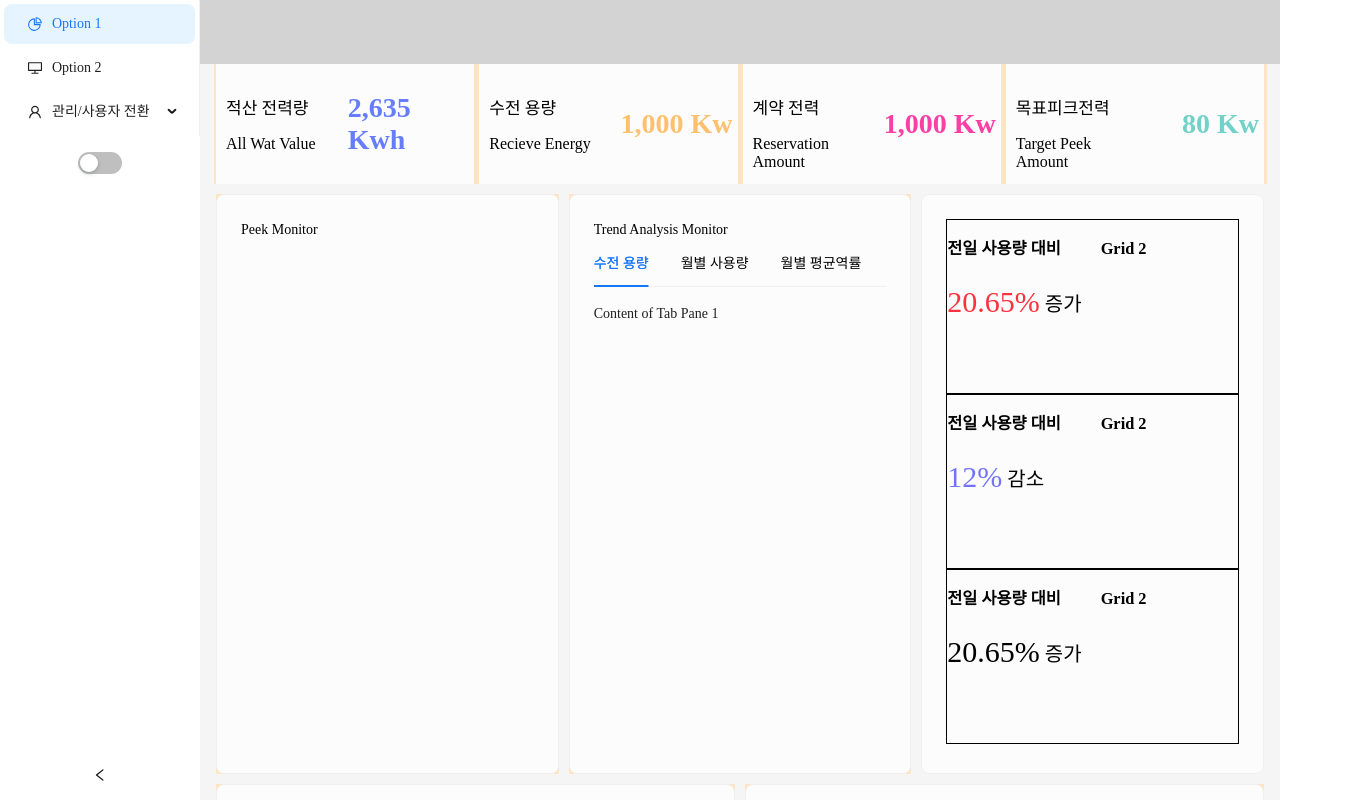
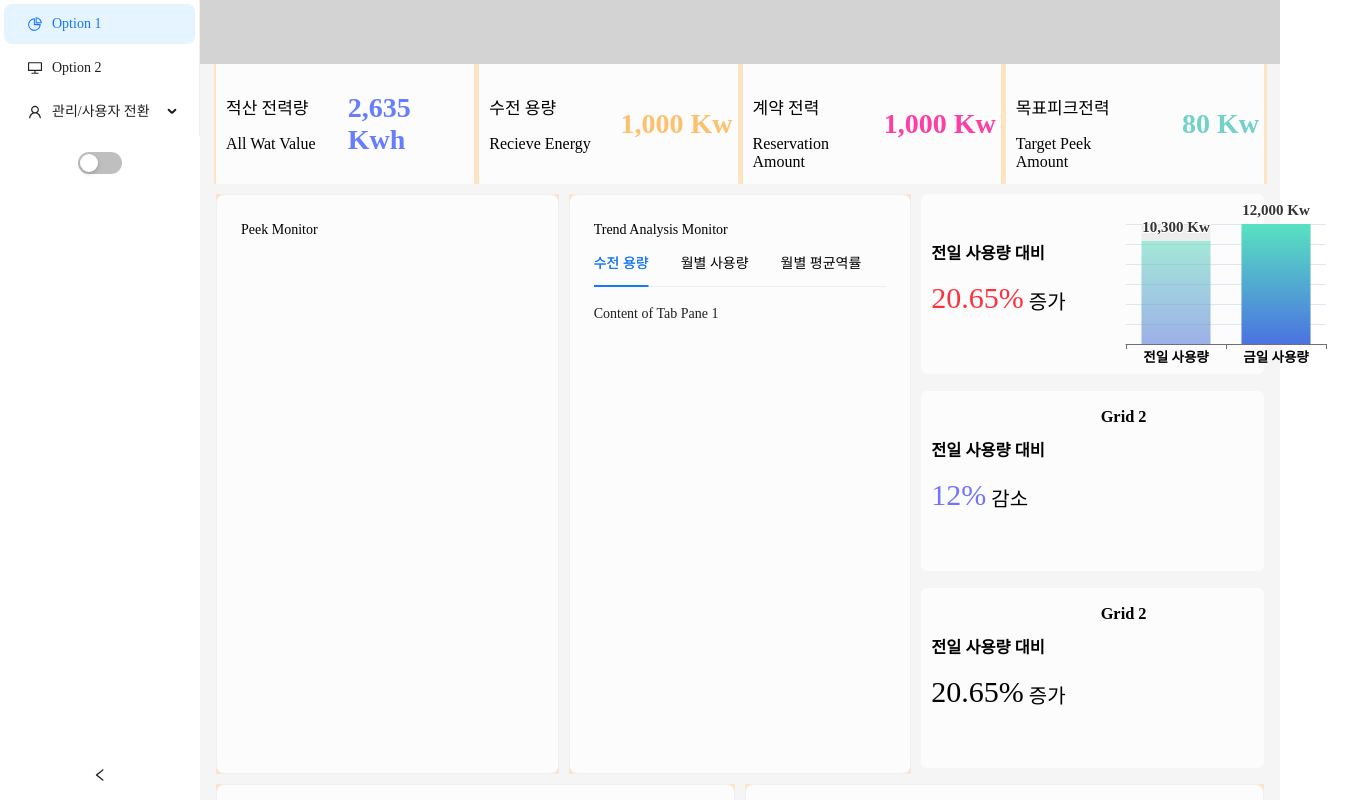
Before and after one commit to kbs6138/fems-workHome, a React (Create React App) app: page / in a window 1280 px wide. Shown: the top 800 px of the page, 1351 px wide, since content can reach past the window. Built offline with nearby package versions, Linux system fonts and the light colour scheme; the HTML template or start-up script is replaced by a standard one.

Commit message:
살려줘

```diff
--- a/package.json
+++ b/package.json
@@ -8,6 +8,7 @@
     "@testing-library/react": "^13.4.0",
     "@testing-library/user-event": "^13.5.0",
     "antd": "^5.18.1",
+    "echarts": "^5.5.0",
     "react": "^18.3.1",
     "react-dom": "^18.3.1",
     "react-scripts": "5.0.1",
--- a/src/App.css
+++ b/src/App.css
@@ -139,8 +139,8 @@
 .Card3-top,
 .Card3-middle,
 .Card3-bottom {
-    height: 175px;
-    border: 1px solid black;
+    height: 180px;
+  border-radius: 6px;
     width: 100%;
 }
 
@@ -170,6 +170,13 @@ span p {
 .Card3-grid-Percent-value    {
     font-size: 30px;
     font-family: 'NanumSquareNeoExtraBold';
+}
+
+.Card1-grid-text,
+.Card2-grid-text,
+.Card3-grid-text{
+    padding-left:10px;
+    padding-top: 30px;
 }
 
 .Card1-grid-Percent-Near-text,
--- /dev/null
+++ b/src/Components/Charts/Charts.css
@@ -0,0 +1,4 @@
+/* RightChart1.css */
+.RightChart1 {
+    background-color: transparent; /* 예시 배경색 */
+}
--- /dev/null
+++ b/src/Components/Charts/RightChart1.jsx
@@ -0,0 +1,77 @@
+import React, { useEffect, useContext } from 'react';
+import * as echarts from 'echarts';
+import { ThemeContext } from '../ThemeContext'; // ThemeContext 경로는 프로젝트 구조에 맞게 수정
+import './Charts.css';  // 필요한 CSS 파일을 import
+
+const RightChart1 = () => {
+  const { isDarkMode } = useContext(ThemeContext);
+
+  useEffect(() => {
+    const chartDom = document.getElementById('RightChart1');
+    const myChart = echarts.init(chartDom);
+
+    const option = {
+      xAxis: {
+        type: 'category',
+        data: ['전일 사용량', '금일 사용량'],
+        axisLabel: {
+          fontWeight: 'bold', // X축 레이블 텍스트 굵기 설정
+          color: isDarkMode ? '#fff' : 'black',
+          fontSize: '13.5px',
+          fontFamily: 'NanumSquareNeo'
+        }
+      },
+      yAxis: {
+        type: 'value',
+        axisLabel: {
+          show: false
+        }
+      },
+      series: [
+        {
+          data: [
+            { value: 10300, name: '전일 사용량' },
+            { value: 12000, name: '금일 사용량' }
+          ],
+          type: 'bar',
+          showBackground: true,
+          itemStyle: {
+            color: (params) => params.name === '전일 사용량'
+              ? new echarts.graphic.LinearGradient(0, 0, 0, 1, [
+                { offset: 1, color: 'rgba(75, 115, 225, 0.5)' },
+                { offset: 0, color: 'rgba(88, 226, 193, 0.5)' }
+              ])
+              : new echarts.graphic.LinearGradient(0, 0, 0, 1, [
+                { offset: 1, color: 'rgba(75, 115, 225, 1)' },
+                { offset: 0, color: 'rgba(88, 226, 193, 1)' }
+              ])
+          },
+          label: {
+            show: true,
+            position: 'top',
+            formatter: (params) => `${params.value.toLocaleString()} Kw`,
+            fontWeight: 'bold', // 텍스트 굵기 설정
+            fontSize: '15px',
+            fontFamily: 'NanumSquareNeo'
+          }
+        }
+      ]
+    };
+
+    myChart.setOption(option);
+
+    return () => {
+      myChart.dispose();
+    };
+  }, [isDarkMode]);
+
+  return (
+    <div
+      id="RightChart1"
+      className="RightChart1"
+      style={{ width: '250px', height: '250px', marginTop:'-30px' }} // 인라인 스타일로 부모 요소의 크기에 맞게 설정
+    ></div>
+  );
+};
+
+export default RightChart1;
--- a/src/Layouts/Footer/Footer.jsx
+++ b/src/Layouts/Footer/Footer.jsx
@@ -7,7 +7,7 @@ const { Footer } = Layout;
 const AppFooter = () => {
   return (
     <Footer className="app-footer">
-      Ant Design ©{new Date().getFullYear()} Created by Ant UED
+      Ant Design © {new Date().getFullYear()} Created by Ant UED & Made by SmSoft
     </Footer>
   );
 };
--- a/src/Layouts/Main/Main.jsx
+++ b/src/Layouts/Main/Main.jsx
@@ -4,6 +4,7 @@ import { Layout, Col, Row, Card } from 'antd';
 import RightBottomMainTabs from '../../Components/Tabs/MainTabs/Right-Bottom-MainTabs';
 import CenterMainTabs from '../../Components/Tabs/MainTabs/Center-MainTabs';
 import { ThemeContext } from '../../Components/ThemeContext';
+import RightChart1 from '../../Components/Charts/RightChart1';
 import './Main.css';
 
 const { Content } = Layout;
@@ -113,11 +114,10 @@ const AppMain = () => {
 
                 <Col className="gutter-row" span={8} >
 
-                    <Card className={` Card3 ${TxtTheme} ${BgTheme}`}  >
                         <div className={` Card3-top ${TxtTheme} ${BgTheme}`}  >
                             <Row gutter={[16, 12]}>
                                 <Col span={12}>
-                                    <div >
+                                    <div  className="Card1-grid-text" >
                                         <h3>전일 사용량 대비</h3>
                                         <span className="Card1-grid-Percent-text">
                                             <span className="Card1-grid-Percent-value">20.65%</span>
@@ -126,17 +126,16 @@ const AppMain = () => {
                                     </div>
                                 </Col>
                                 <Col span={12}>
-                                    <div className="Card3-grid-chart">
-                                        <h3>Grid 2</h3>
-                                    </div>
+                                        <RightChart1/>
+
                                 </Col>
                             </Row>
                         </div>
-
+                        <br/>
                         <div className={` Card3-middle ${TxtTheme} ${BgTheme}`}  >
                             <Row gutter={[16, 12]}>
                                 <Col span={12}>
-                                    <div>
+                                <div  className="Card2-grid-text" >
                                         <h3>전일 사용량 대비</h3>
                                         <span className="Card2-grid-Percent-text">
                                             <span className="Card2-grid-Percent-value">12%</span>
@@ -152,10 +151,12 @@ const AppMain = () => {
                             </Row>
                         </div>
 
+                        <br/>
+
                         <div className={` Card3-bottom ${TxtTheme} ${BgTheme}`}  >
                             <Row gutter={[16, 12]}>
                                 <Col span={12}>
-                                    <div>
+                                    <div  className="Card3-grid-text" >
                                         <h3>전일 사용량 대비</h3>
                                         <span className="Card3-grid-Percent-text">
                                             <span className="Card3-grid-Percent-value">20.65%</span>
@@ -171,7 +172,6 @@ const AppMain = () => {
                                 </Col>
                             </Row>
                         </div>
-                    </Card>
                 </Col>
             </Row>
 
```
Also changed, not shown: 1 other file (tests, documents, lock files or other folders).
